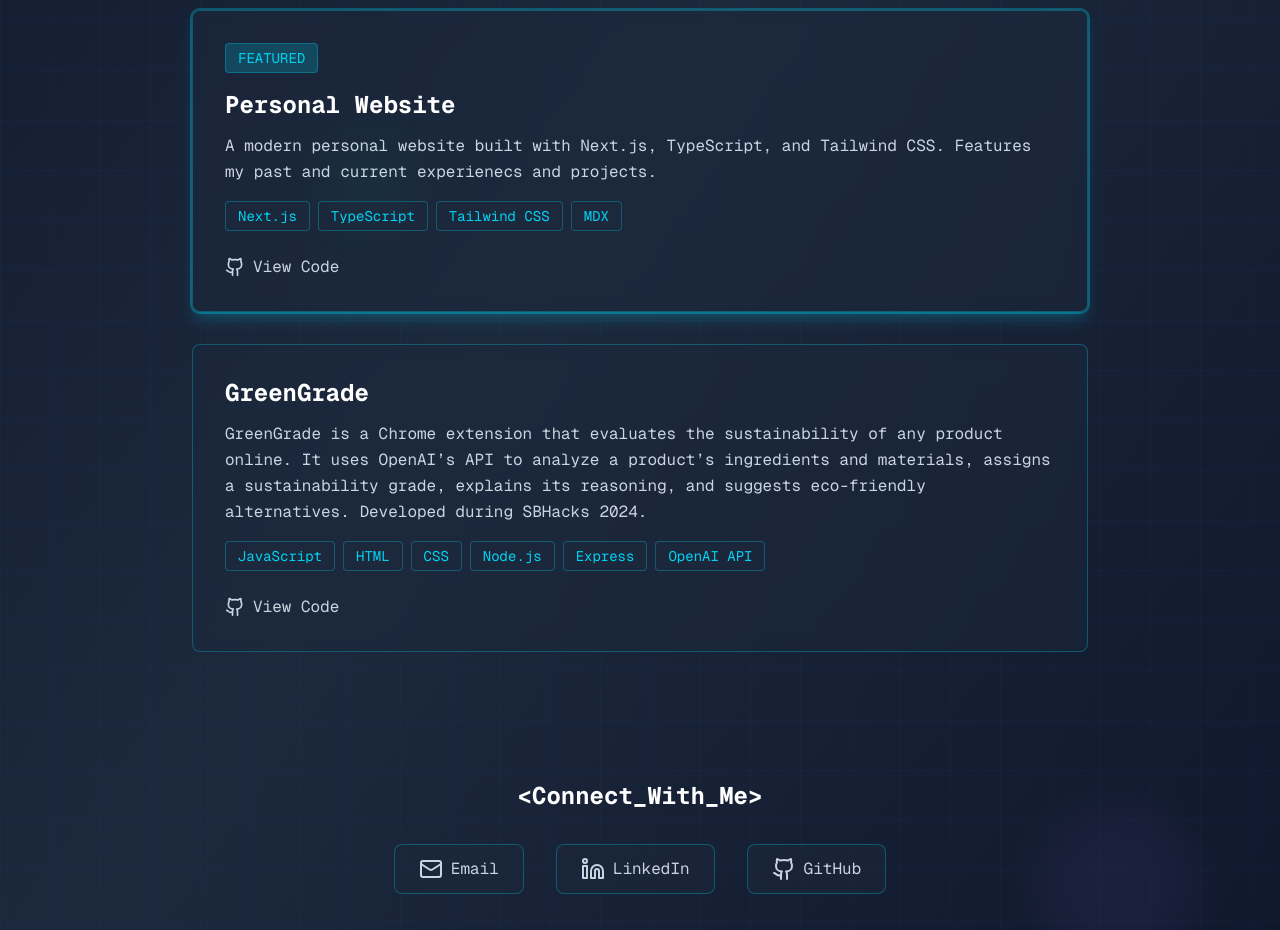
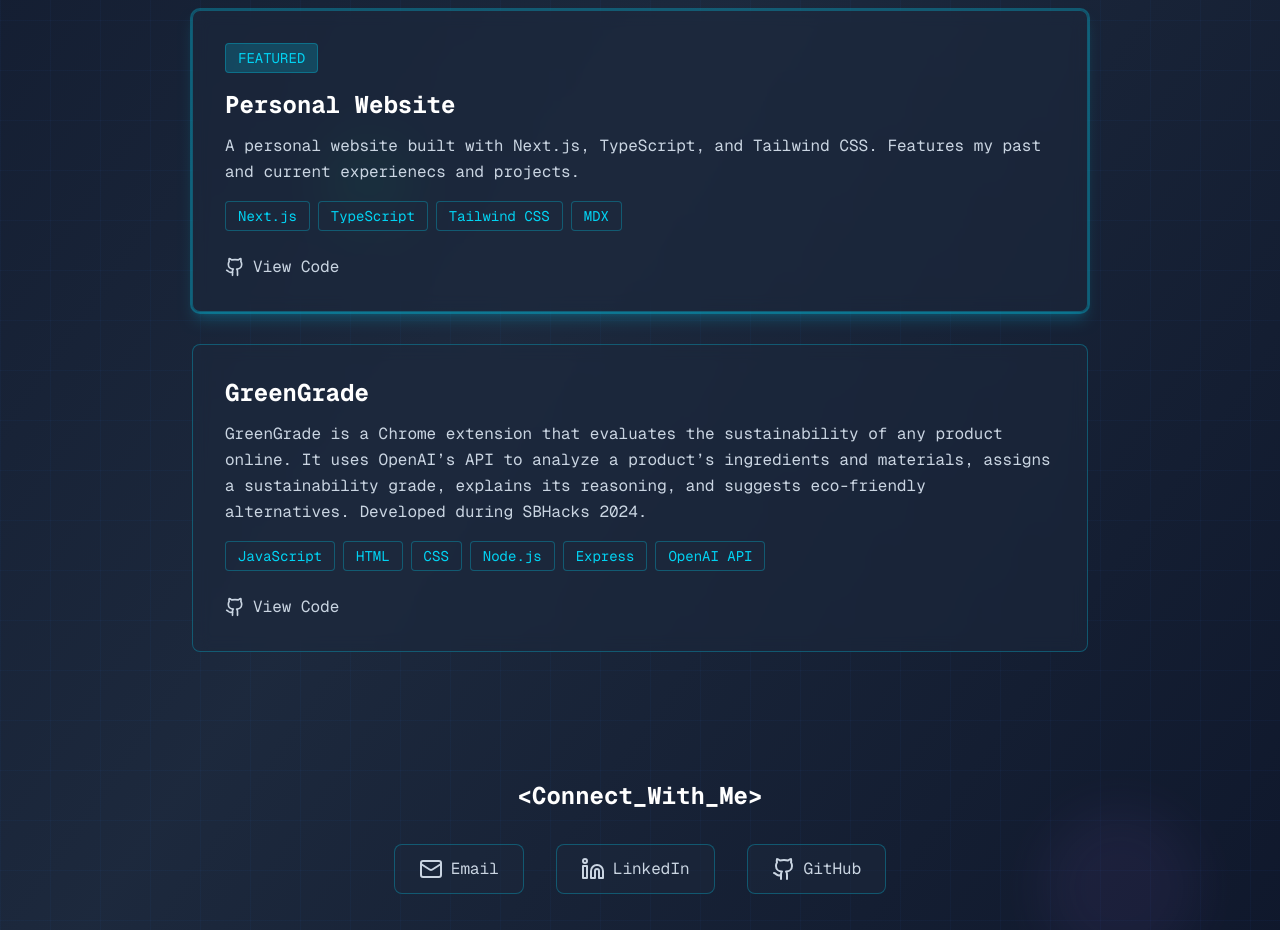
Before and after one commit to matthewli10/personalSite, a Next.js app: page /projects in a window 1280 px wide. Shown: the part 780-1710 px from the top of the page. Built offline with nearby package versions, Linux system fonts and the light colour scheme.

Commit message:
Project description changes

```diff
--- a/src/app/projects/page.tsx
+++ b/src/app/projects/page.tsx
@@ -12,7 +12,7 @@ const projects = [
   },
   {
     title: "Personal Website",
-    description: "A modern personal website built with Next.js, TypeScript, and Tailwind CSS. Features my past and current experienecs and projects. ",
+    description: "A personal website built with Next.js, TypeScript, and Tailwind CSS. Features my past and current experienecs and projects. ",
     technologies: ["Next.js", "TypeScript", "Tailwind CSS", "MDX"],
     github: "https://github.com/matthewli10/personalSite",
     live: null,
```
